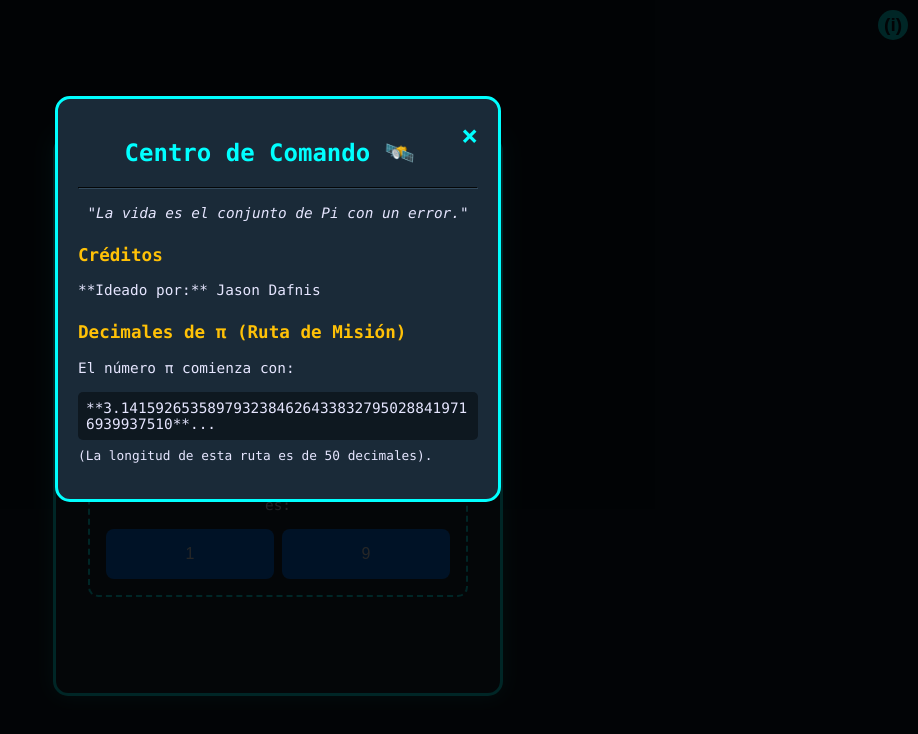
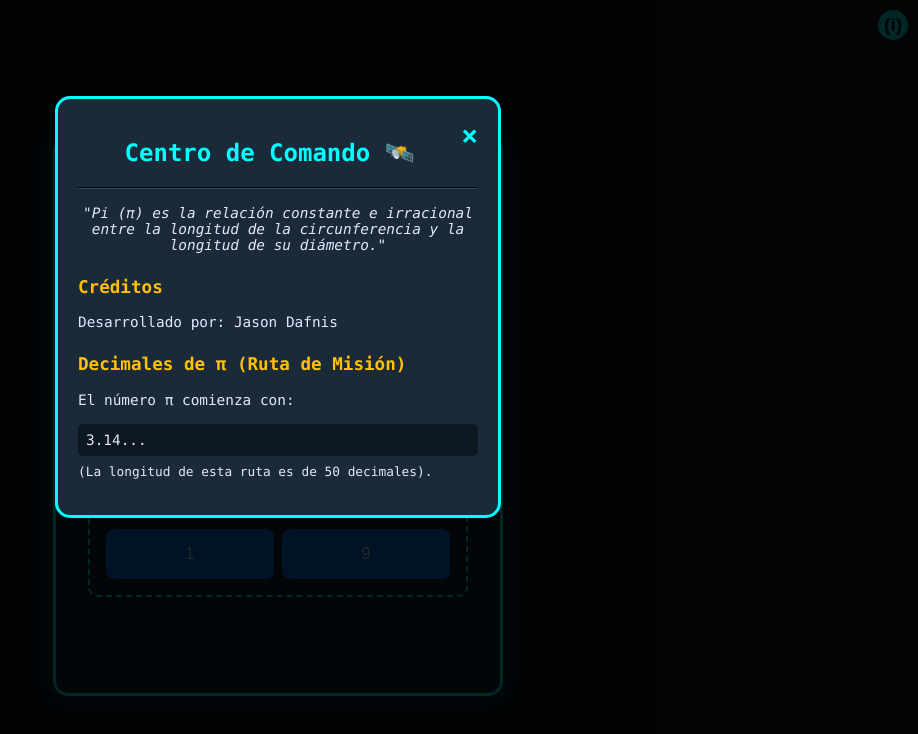
Before and after one commit to ozzybichito/pi-3.14159, a plain HTML site: page index.html in a window 1280 px wide. Both pictures are taken after a click on the button "(i)". Shown: the whole page, without its empty margins (362-1280 px from the left). Drawn offline with Linux system fonts and the light colour scheme.

Commit message:
Update index.html

```diff
--- a/index.html
+++ b/index.html
@@ -284,12 +284,12 @@
             <hr style="border-color: #334a5d; margin-bottom: 1rem;">
 
             <p style="font-style: italic; text-align: center;">
-                "La vida es el conjunto de Pi con un error."
+                "Pi (π) es la relación constante e irracional entre la longitud de la circunferencia y la longitud de su diámetro."
             </p>
 
             <h3 style="color: #ffc107; font-size: 1.1rem; margin-top: 1.5rem;">Créditos</h3>
             <p>
-                **Ideado por:** Jason Dafnis
+                Desarrollado por: Jason Dafnis
             </p>
 
             <h3 style="color: #ffc107; font-size: 1.1rem; margin-top: 1.5rem;">Decimales de &pi; (Ruta de Misión)</h3>
@@ -297,7 +297,7 @@
                 El número &pi; comienza con:
             </p>
             <div class="pi-value">
-                **3.14159265358979323846264338327950288419716939937510**...
+                3.14...
             </div>
             <p style="margin-top: 0.5rem; font-size: 0.8rem;">
                 (La longitud de esta ruta es de 50 decimales).
```
